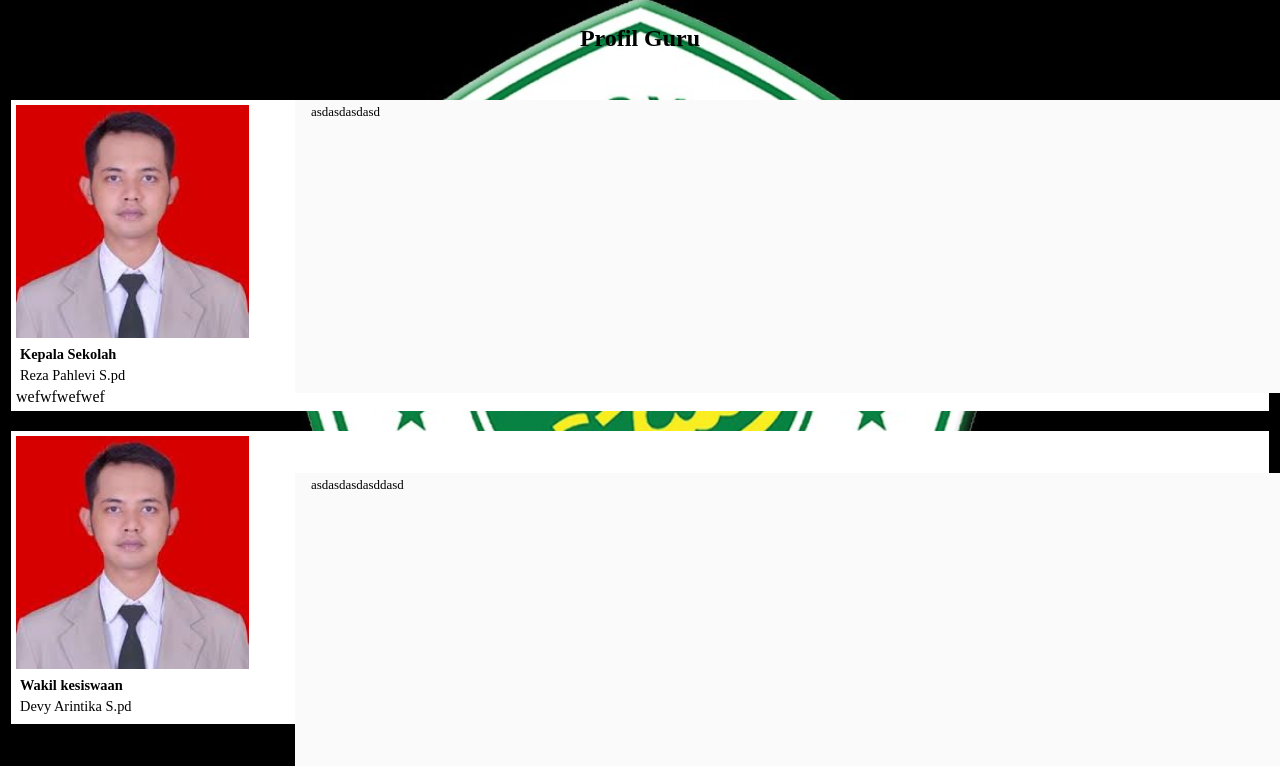
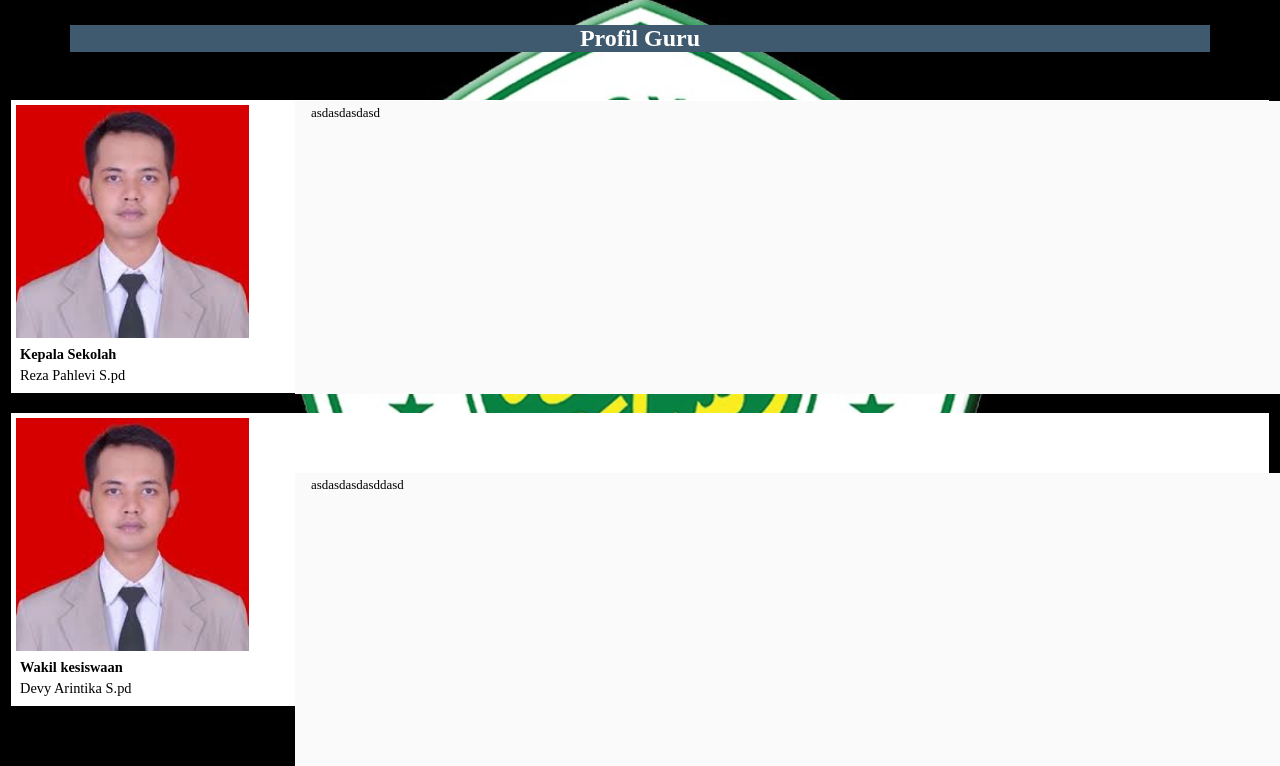
Before and after one commit to Mroismaulana/WebsiteProfile, a PHP site: the page made by Profil Guru.html in a window 1280 px wide. Shown: the part 57-823 px from the top of the page. Run offline with PHP 8.4, Linux system fonts and the light colour scheme; a stand-in replaces the project's code that opens the database connection.

Commit message:
sedikit penyesuaian

```diff
--- a/Profil Guru.html
+++ b/Profil Guru.html
@@ -53,7 +53,7 @@
         <article class="col browser">
           <img src="img/P1.jpg" width="233px">
           <h2>Kepala Sekolah</h2>
-          <p>Reza Pahlevi S.pd</p>wefwfwefwef
+          <p>Reza Pahlevi S.pd</p>
         </article>
         <article class="col browser-info">
           <p>asdasdasdasd</p>
--- a/css/profil.css
+++ b/css/profil.css
@@ -21,7 +21,7 @@
   }
   .browser-info {
     position: absolute;
-    top: 18.4%;
+    top: 18.5%;
     width: 77.5%;
     height: 293px;
     margin: 10px;
@@ -41,3 +41,9 @@
     background: #fafafa;
     float: left;
   }
+  h1 {
+    background-color: #3F5A6F;
+    color: #FFFFFF;
+    stroke: white;
+    width: 100%;
+  }
```
